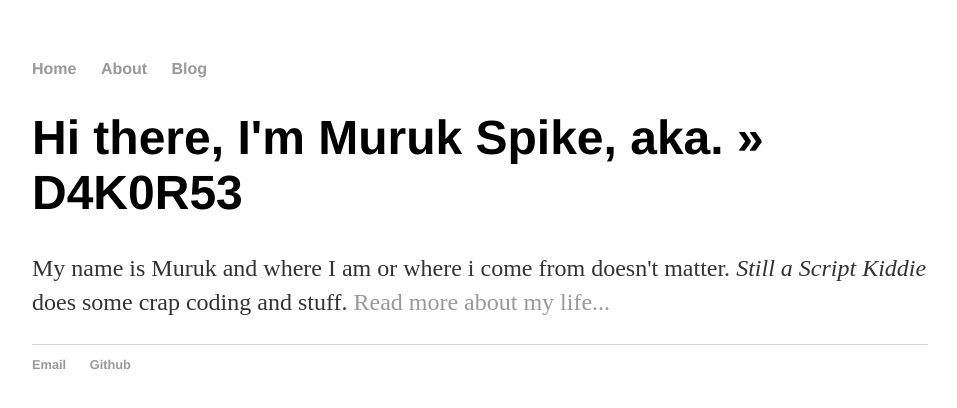
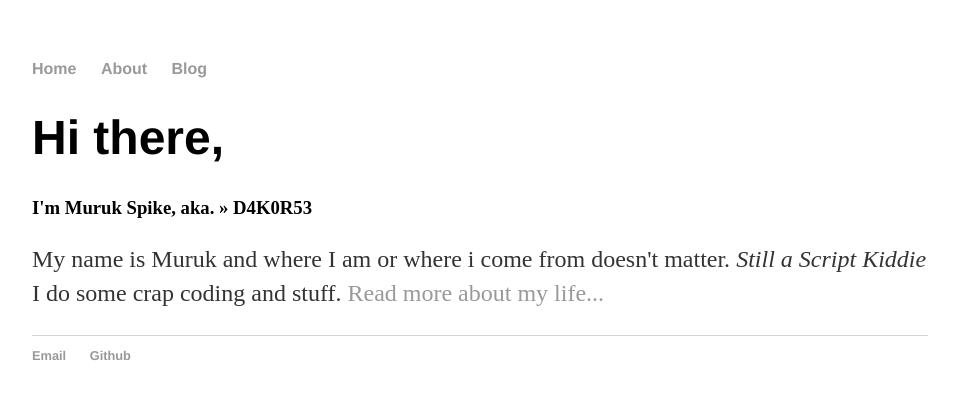
Before and after one commit to D4K0R53/D4K0R53.github.io, a Jekyll site: the page built from index.html, in a window 1280 px wide. Shown: the top 408 px of the page, without its empty margins (160-1117 px from the left). Built offline with Jekyll 4.4.1, drawn with Linux system fonts in a browser that asks for light colours.

Commit message:
index.html

```diff
--- a/index.html
+++ b/index.html
@@ -3,7 +3,8 @@ layout: default
 title: Muruk Spikes' Blog
 ---
 <div class="blurb">
-	<h1>Hi there, I'm Muruk Spike, aka. » D4K0R53</h1>
+	<h1>Hi there,</h1>
+        <h3>I'm Muruk Spike, aka. » D4K0R53</h3>
 	<p>My name is Muruk and where I am or where i come from doesn't matter.
-        <em>Still a Script Kiddie</em> does some crap coding and stuff. <a href="/about">Read more about my life...</a></p>
+        <em>Still a Script Kiddie</em> I do some crap coding and stuff. <a href="/about">Read more about my life...</a></p>
 </div><!-- /.blurb -->
```
